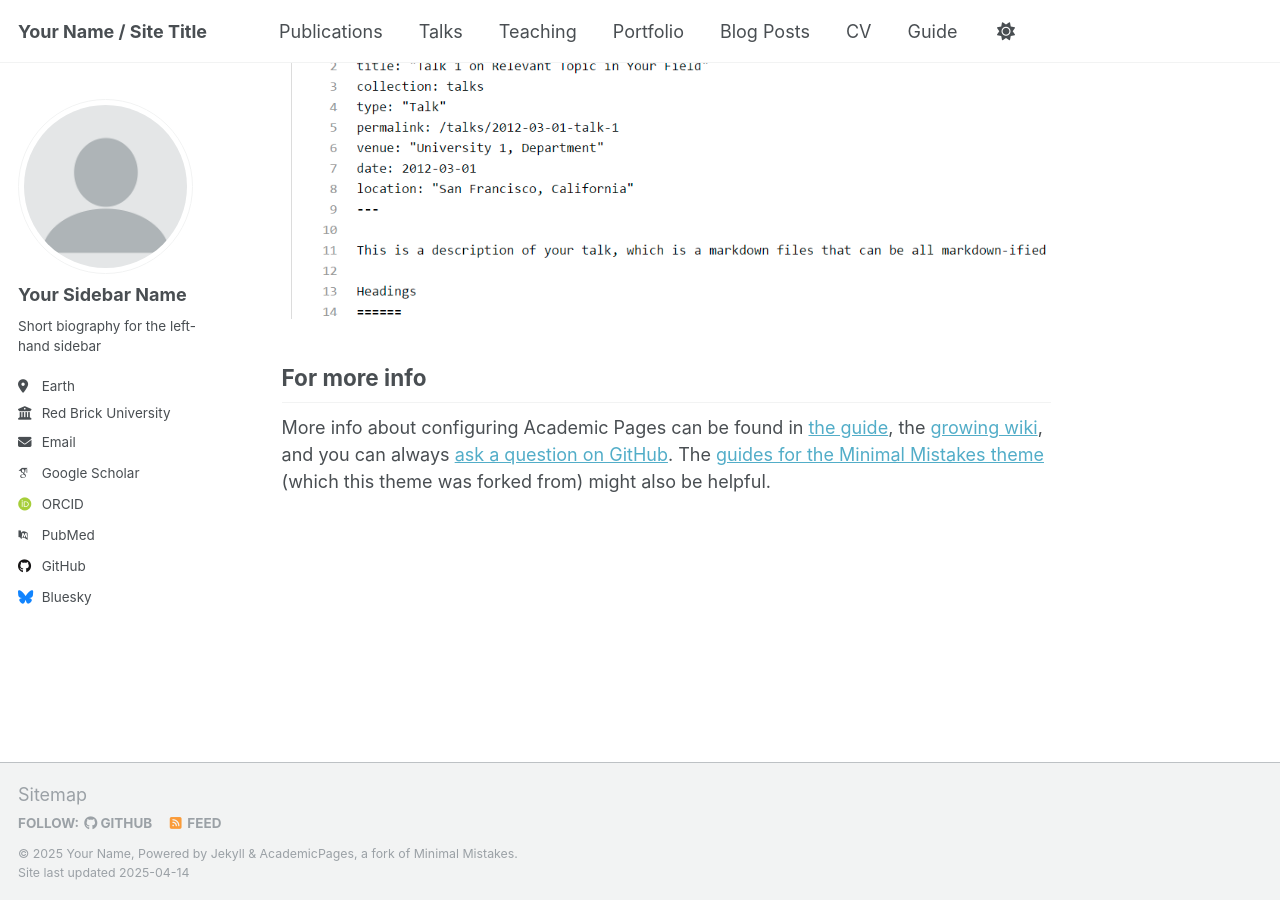
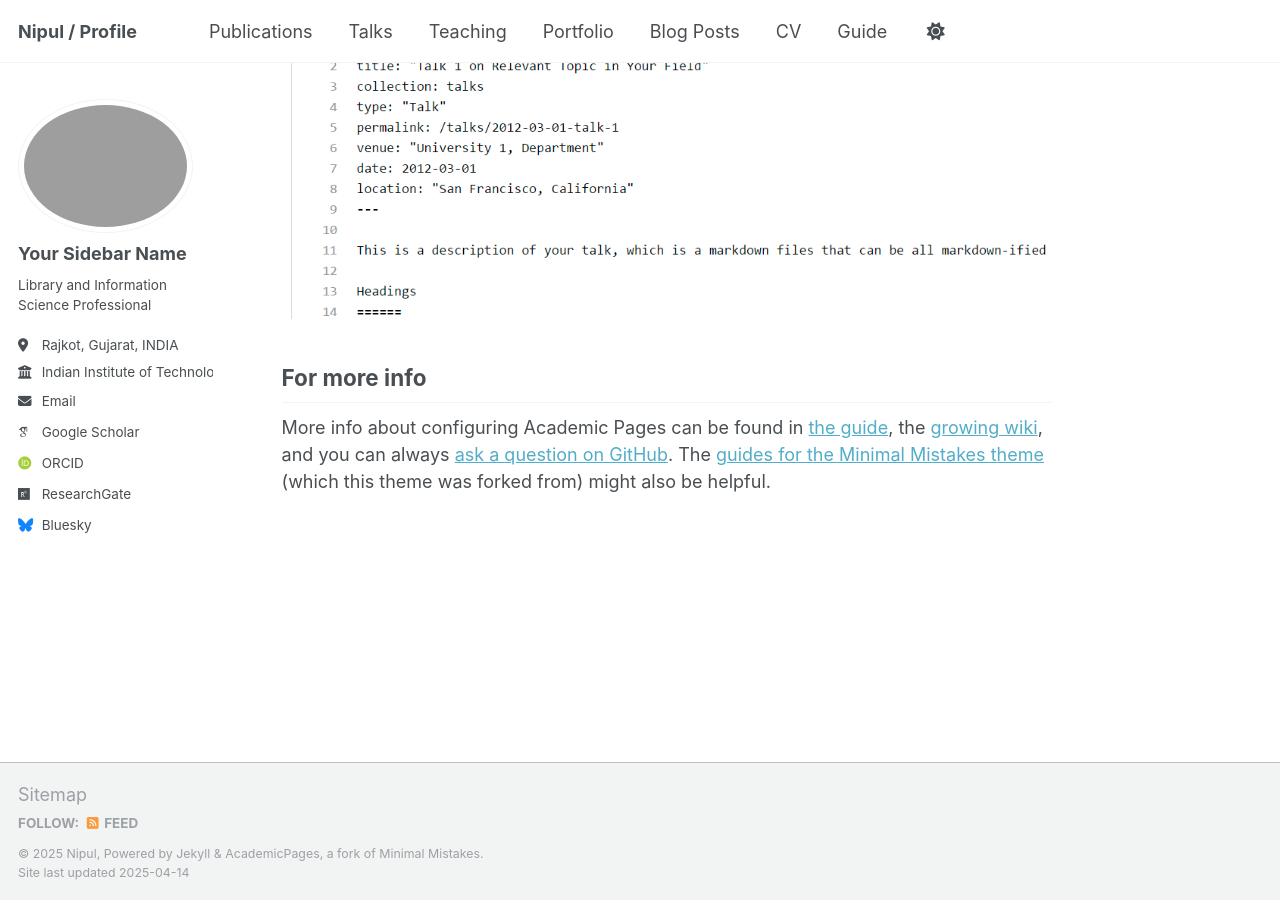
Before and after one commit to nipulshihora/nipulshihora.github.io, a Jekyll site: the page built from _pages/about.md, in a window 1280 px wide and 900 px high, scrolled down 2636 px. Built offline with Jekyll 4.4.1, drawn with Linux system fonts in a browser that asks for light colours; some web fonts are replaced.

Commit message:
Update _config.yml

```diff
--- a/_config.yml
+++ b/_config.yml
@@ -9,27 +9,27 @@
 # Basic Site Settings
 locale                   : "en-US"
 site_theme               : "default"
-title                    : "Your Name / Site Title"
+title                    : "Nipul / Profile"
 title_separator          : "-"
-name                     : &name "Your Name"
+name                     : &name "Nipul"
 description              : &description "personal description"
-url                      : https://academicpages.github.io # the base hostname & protocol for your site e.g. "https://[your GitHub username].github.io"
-baseurl                  : "" # the subpath of your site, e.g. "/blog"
-repository               : "academicpages/academicpages.github.io"
+url                      : https://nipulshihora.github.io # the base hostname & protocol for your site e.g. "https://[your GitHub username].github.io"
+baseurl                  : "/nipulshihora" # the subpath of your site, e.g. "/blog"
+repository               : "nipulshihora/nipulshihora.github.io"
 
 # Site Author - The following control what appear as part of the author content on the side bar.
 #               If a field is blank the icon and link will not appear, otherwise it will be shown.
 #               Additional customization can be done by editing /_includes/author-profile.html
 author:
   # Biographic information
-  avatar           : "profile.png"
+  avatar           : "nipulgs.png"
   name             : "Your Sidebar Name"
-  pronouns         : # example: "she/her"
-  bio              : "Short biography for the left-hand sidebar"
-  location         : "Earth"
-  employer         : "Red Brick University"
+  pronouns         : # example: "he/his"
+  bio              : "Library and Information Science Professional"
+  location         : "Rajkot, Gujarat, INDIA"
+  employer         : "Indian Institute of Technology Indore"
   uri              : # URL
-  email            : "none@example.org"
+  email            : "nipul@iiti.ac.in"
 
   # Academic websites
   arxiv            : # URL - Update with the correct link to your profile
@@ -37,15 +37,15 @@ author:
   impactstory      : # URL
   orcid            : "http://orcid.org/yourorcidurl"
   semantic         : # URL
-  pubmed           : "https://www.ncbi.nlm.nih.gov/pubmed/?term=john+snow"
-  researchgate     : # URL
+  pubmed           : #"https://www.ncbi.nlm.nih.gov/pubmed/?term=john+snow"
+  researchgate     : "https://www.researchgate.net/profile/Nipul-Shihora" # URL
   scopus           : # URL
 
   # Repositories and software development
   bitbucket        : # Username - Update with your username on the site
   codepen          : # Username
   dribbble         : # Username
-  github           : "academicpages"
+  github           : # "academicpages"
   kaggle           : # Username
   stackoverflow    : # User number or user number and name (i.e., use "1" or "1/jeff-atwood")
 
```
